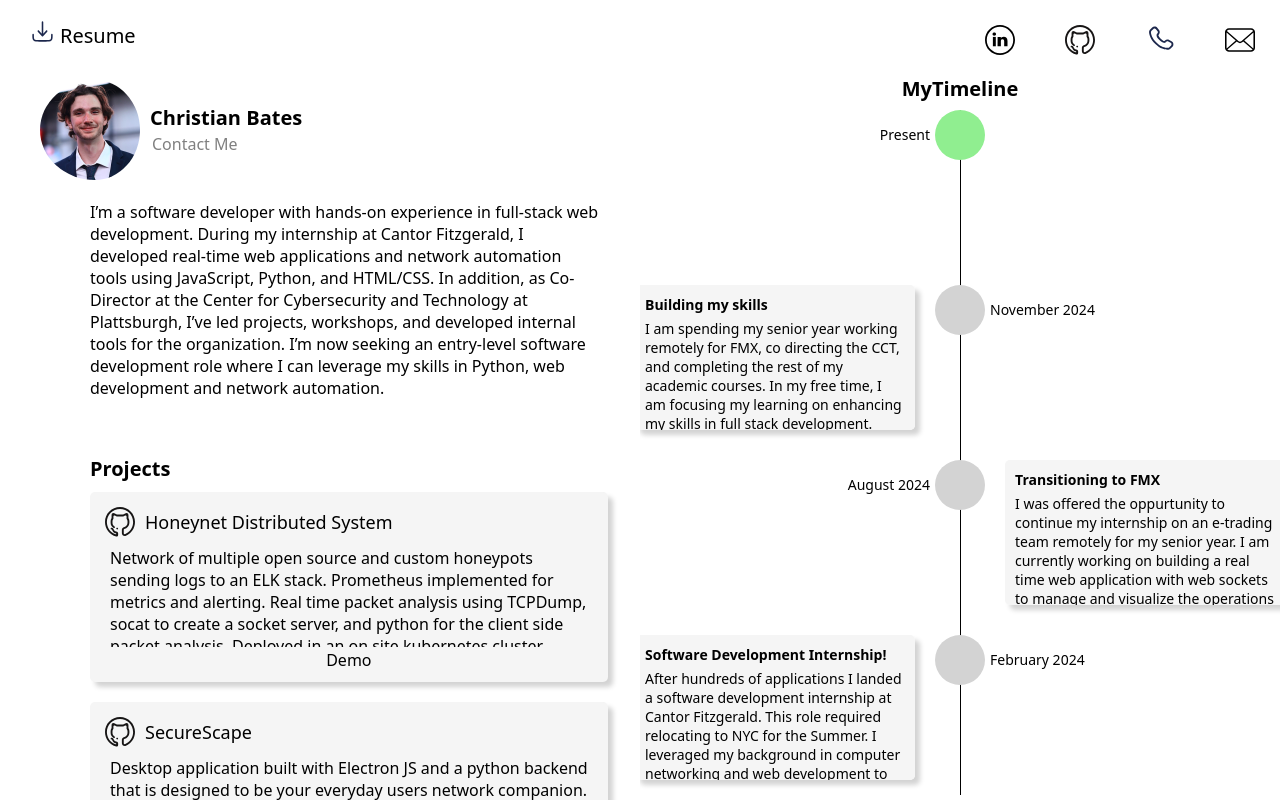
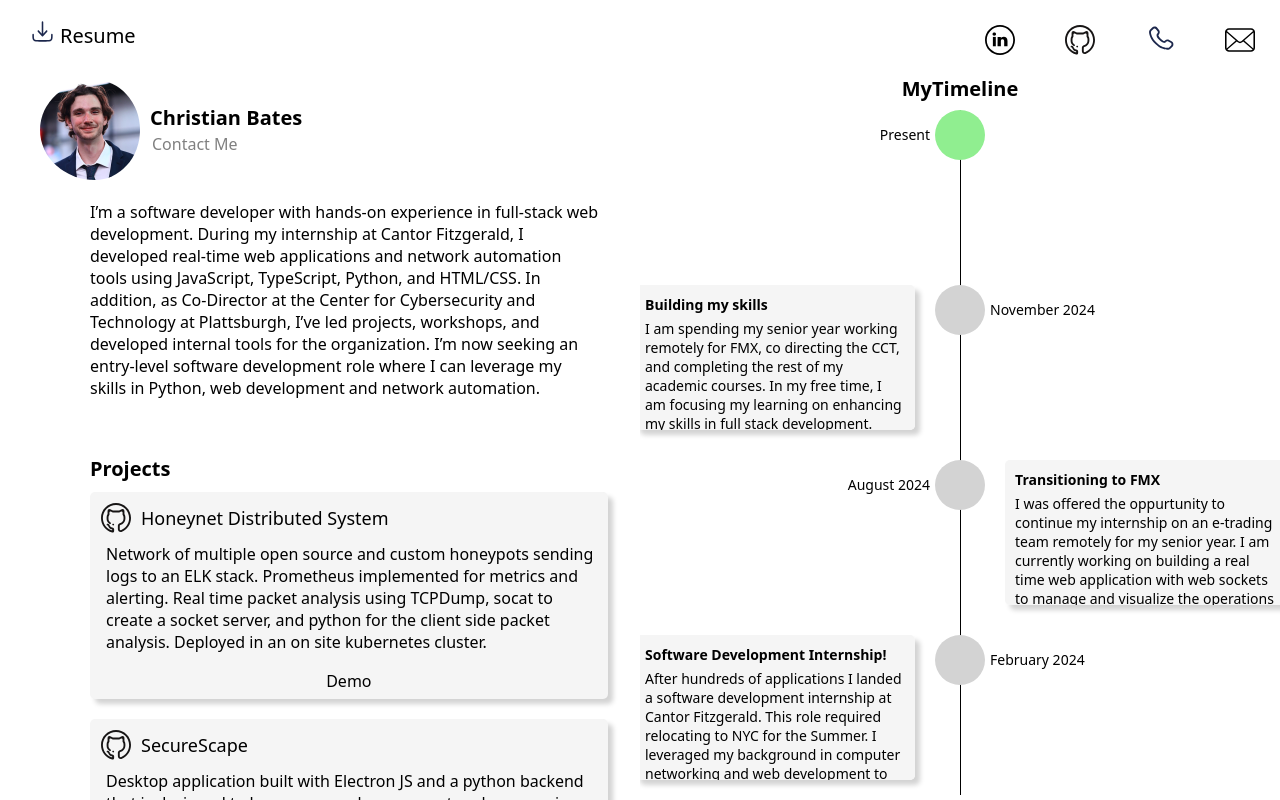
Before and after one commit to cjbates02/Personal-Website, a React (Create React App) app in the folder frontend/: page / in a window 1280 px wide. Built offline with nearby package versions, Linux system fonts and the light colour scheme.

Commit message:
updated personal website project description to reflect new technologies; tweaked styling of project containers.

```diff
--- a/frontend/src/App.js
+++ b/frontend/src/App.js
@@ -98,7 +98,7 @@ const projects = [
   {
     key: 2,
     title: "Personal Website",
-    desc: "I developed and deployed this website from scratch. It is written with a react frontend and a flask backend. This website is designed to showcase my skills as efficiently as possible. Additionally I wanted to make it easy for potential employers to get in touch, so I implemented an SMTP client on the backend so users can send messages to me through the contact me section. I deployed this website onto an ubuntu VM with NGNIX and the deployments are automated with a bash script enabling me to push changes in about 30 seconds.",
+    desc: "I developed and deployed this website from scratch. It is written with a react frontend and a flask backend. This website is designed to showcase my skills as efficiently as possible. Additionally I wanted to make it easy for potential employers to get in touch, so I implemented an SMTP client on the backend so users can send messages to me through the contact me section. This website is containerized with docker and deployed onto an nginx server running on an AWS EC2 instance. Additionally, I implemented CI/CD via GitHub actions that automates the entire deployment process.",
     gitHubLink: "https://github.com/cjbates02/Personal-Website",
     demoLink: null,
   }
--- a/frontend/src/components/AboutMe.jsx
+++ b/frontend/src/components/AboutMe.jsx
@@ -27,7 +27,7 @@ export default function AboutMe({projects, isMobileDevice}) {
                 </div>
                 <div className="about-me-body">
                     <p>
-                    I’m a software developer with hands-on experience in full-stack web development. During my internship at Cantor Fitzgerald, I developed real-time web applications and network automation tools using JavaScript, Python, and HTML/CSS. In addition, as Co-Director at the Center for Cybersecurity and Technology at Plattsburgh, I’ve led projects, workshops, and developed internal tools for the organization. I’m now seeking an entry-level software development role where I can leverage my skills in Python, web development and network automation.
+                    I’m a software developer with hands-on experience in full-stack web development. During my internship at Cantor Fitzgerald, I developed real-time web applications and network automation tools using JavaScript, TypeScript, Python, and HTML/CSS. In addition, as Co-Director at the Center for Cybersecurity and Technology at Plattsburgh, I’ve led projects, workshops, and developed internal tools for the organization. I’m now seeking an entry-level software development role where I can leverage my skills in Python, web development and network automation.
                     </p>
                 </div>
             </div>
--- a/frontend/src/style.css
+++ b/frontend/src/style.css
@@ -323,7 +323,7 @@ a {
 
 .project-container {
   background-color: hsl(0, 0%, 96%);
-  padding: 10px;
+  padding: 6px;
   border-radius: 5px;
   box-shadow: 5px 5px 5px lightgray;
   margin-bottom: 20px;
@@ -353,7 +353,7 @@ a {
   padding-left: 10px;
   padding-right: 5px;
   padding-top: 5px;
-  height: 100px;
+  height: 125px;
   overflow-y: auto;
 }
 
```
